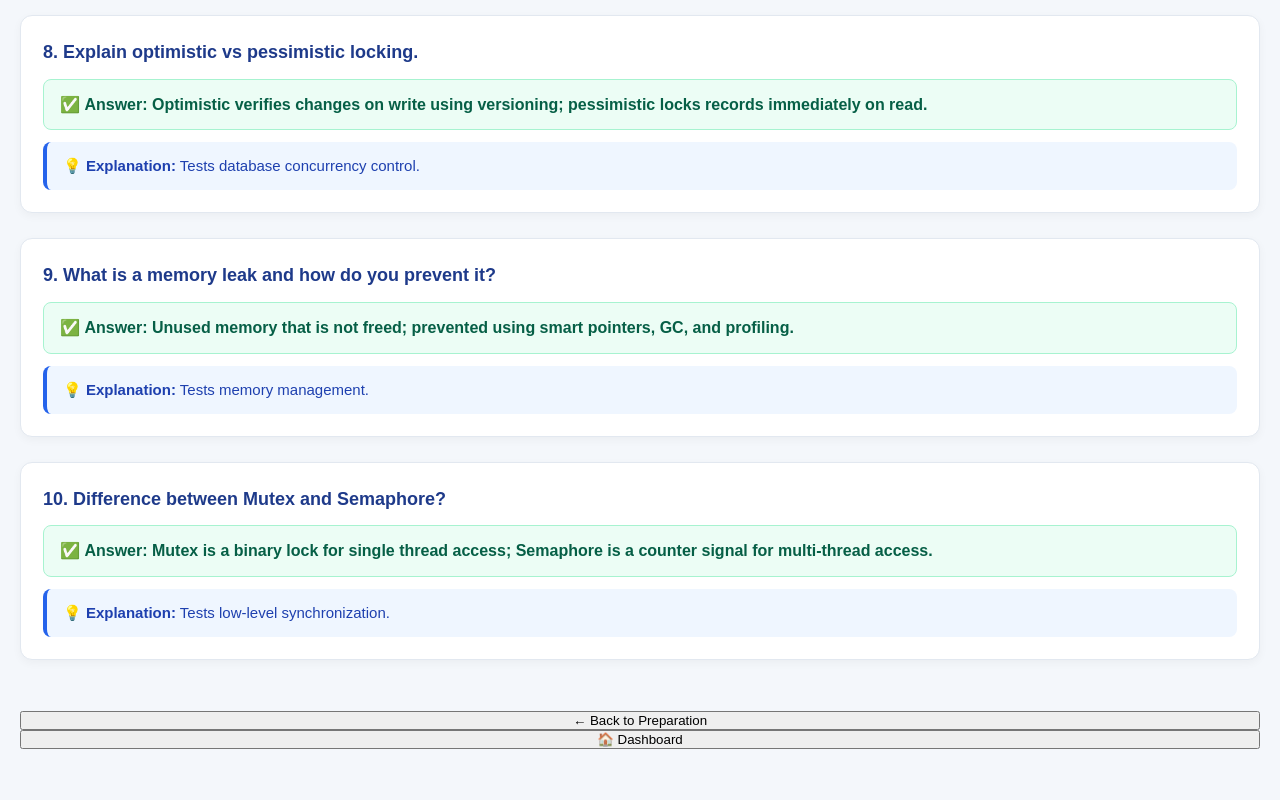
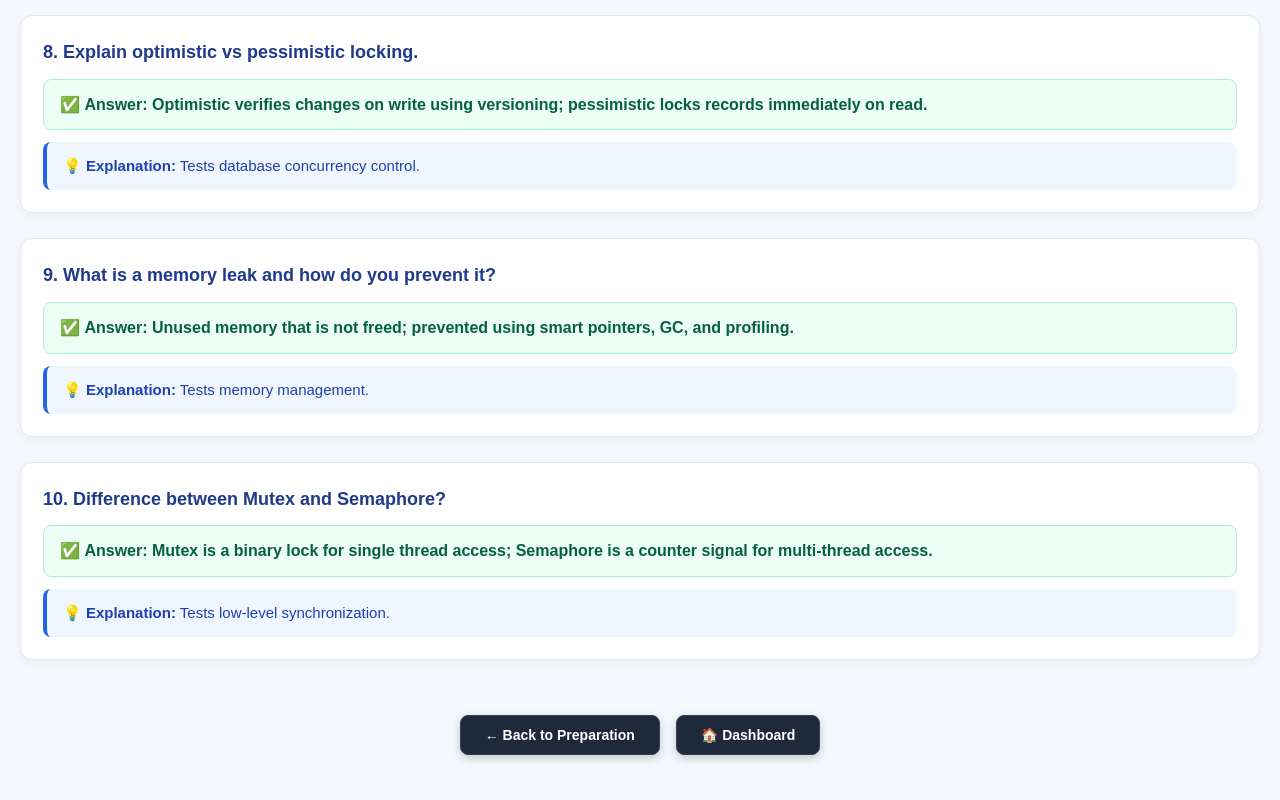
Before and after one commit to hasinivenkat1925-ctrl/placement-portal, a website: page questions.html in a window 1280 px wide. Shown: the part 1748-2548 px from the top of the page. Before the commit the page ends 2517 px from the top, so only its background shows below. Drawn offline with Linux system fonts and the light colour scheme; no server answers.

Commit message:
style: update dark mode UI and navigation layout
Refine the dark mode appearance for interview answers and standardize the navigation buttons with a new bottom container layout.

```diff
--- a/questions.html
+++ b/questions.html
@@ -53,6 +53,38 @@
         .option {
             margin: 10px 0;
         }
+
+        .bottom-nav-container {
+            display: flex;
+            justify-content: center;
+            align-items: center;
+            gap: 16px;
+            margin: 30px auto 25px auto;
+            flex-wrap: wrap;
+        }
+
+        .bottom-action-btn {
+            display: inline-flex !important;
+            align-items: center;
+            gap: 8px;
+            background: #1e293b !important;
+            color: #ffffff !important;
+            border: 1px solid #334155 !important;
+            padding: 11px 24px !important;
+            border-radius: 8px !important;
+            font-size: 14px !important;
+            font-weight: 600 !important;
+            cursor: pointer;
+            transition: all 0.2s ease-in-out;
+            box-shadow: 0 3px 10px rgba(0, 0, 0, 0.2);
+            width: auto !important;
+        }
+
+        .bottom-action-btn:hover {
+            background: #334155 !important;
+            border-color: #475569 !important;
+            transform: translateY(-2px);
+        }
     </style>
 </head>
 
@@ -69,15 +101,15 @@
         <p>Loading questions...</p>
     </div>
 
-    <br>
+    <div class="bottom-nav-container">
+        <button class="bottom-action-btn" onclick="goBack()">
+            ← Back to Preparation
+        </button>
 
-    <button onclick="goBack()">
-        ← Back to Preparation
-    </button>
-
-    <button onclick="goDashboard()">
-        🏠 Dashboard
-    </button>
+        <button class="bottom-action-btn" onclick="goDashboard()">
+            🏠 Dashboard
+        </button>
+    </div>
 
 
 <script>
```
Also changed, not shown: hr-interview.html (+14 -8 lines), technical-interview.html (+14 -8 lines).
